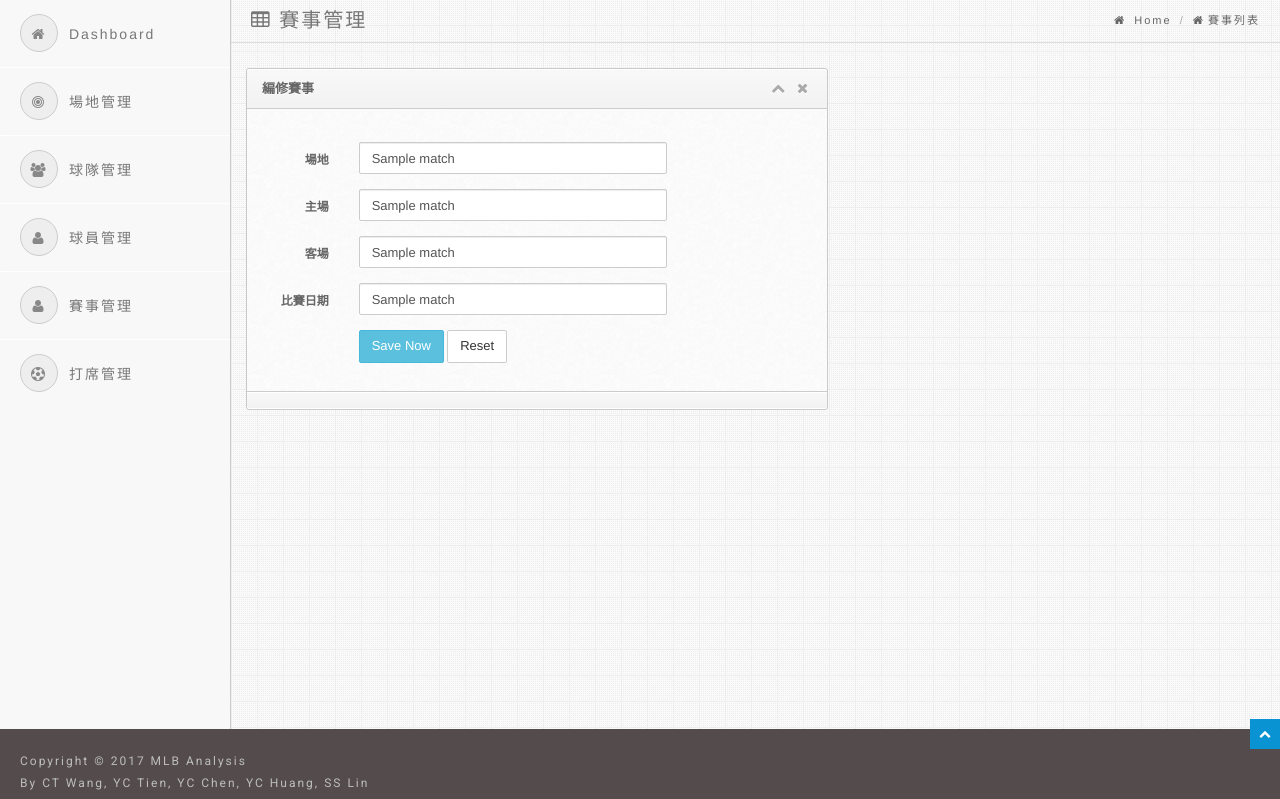
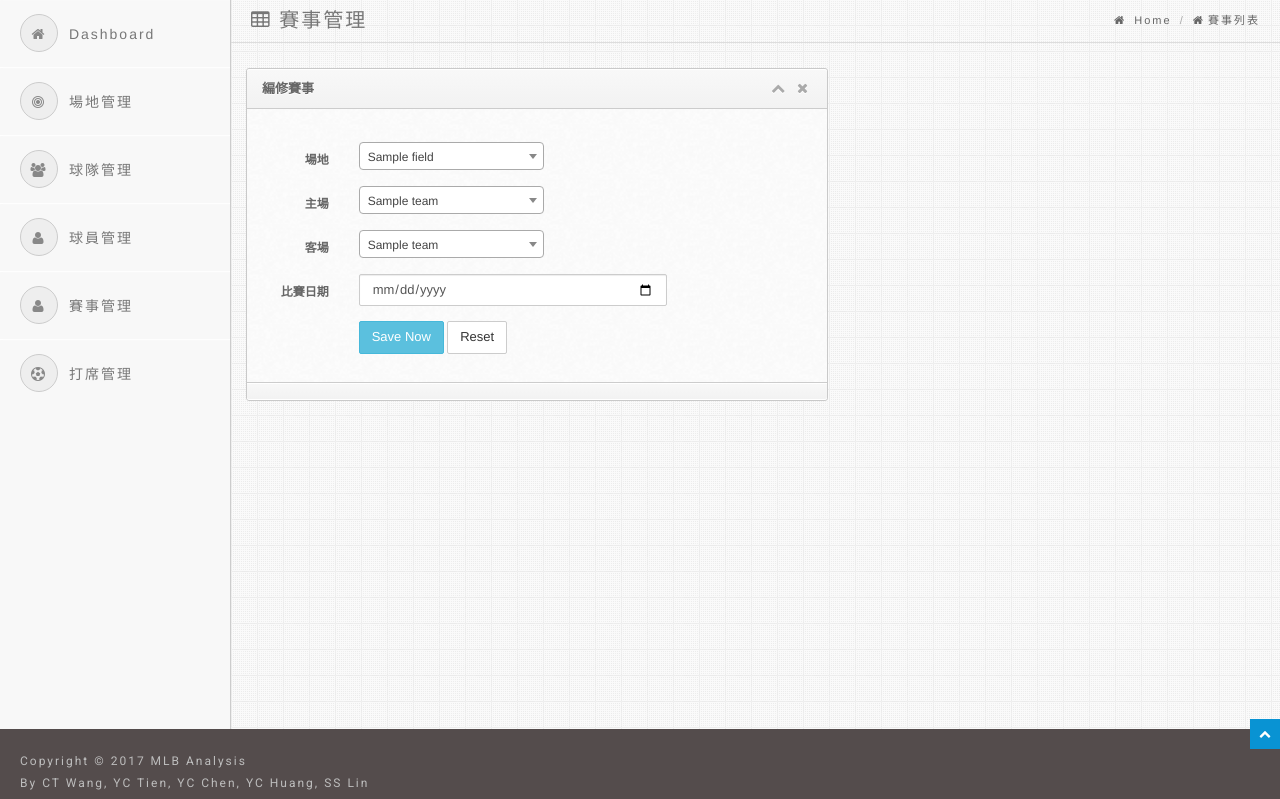
Before and after one commit to blazers08/data_model_project2, a Flask app: template project_name/templates/match/update.html in a window 1280 px wide. Shown: the part 51-850 px from the top of the page. Run offline with Flask 2, Linux system fonts and the light colour scheme; a user stored in the database is signed in; the template is opened without the code that fills it: most values are stand-ins (such as "Sample title", 1, 10 or a date in 2020); some libraries are stand-ins or nearby versions.

Commit message:
use select instead of user input value in match.create and match.update

```diff
--- a/project_name/templates/match/update.html
+++ b/project_name/templates/match/update.html
@@ -42,26 +42,44 @@
                                 <div class="form-group">
                                     <label class="control-label col-md-2" for="field_id"> 場地</label>
                                     <div class="col-md-7">
-                                        <input type="text" class="form-control" id="fieldname" name="name" value="{{ match[1] }}">
+                                        <select id="field_id" class="select2" name="field_id" aria-controls="data-table-2">
+                                            {% for field in fields %}
+                                            <option value="{{ field[0] }}" {%if field[0]==match[1]%}selected{%endif%}>
+                                                {{ field[1] }}
+                                            </option>
+                                            {% endfor %}
+                                        </select>
                                     </div>
                                 </div>
                                 <!-- ADdress -->
                                 <div class="form-group">
                                     <label class="control-label col-md-2" for="m_hometeam"> 主場</label>
                                     <div class="col-md-7">
-                                        <input type="text" class="form-control" id="fieldaddress" name="address" value="{{ match[2] }}">
+                                        <select id="m_hometeam" class="select2" name="m_hometeam" aria-controls="data-table-2">
+                                            {% for team in teams %}
+                                            <option value="{{ team[0] }}" {%if team[0]==match[2]%}selected{%endif%}>
+                                                {{ team[1] }}
+                                            </option>
+                                            {% endfor %}
+                                        </select>
                                     </div>
                                 </div>
                                 <div class="form-group">
                                     <label class="control-label col-md-2" for="m_awayteam"> 客場</label>
                                     <div class="col-md-7">
-                                        <input type="text" class="form-control" id="fieldaddress" name="address" value="{{ match[3] }}">
+                                        <select id="m_awayteam" class="select2" name="m_awayteam" aria-controls="data-table-2">
+                                            {% for team in teams %}
+                                            <option value="{{ team[0] }}" {%if team[0]==match[3]%}selected{%endif%}>
+                                                {{ team[1] }}
+                                            </option>
+                                            {% endfor %}
+                                        </select>
                                     </div>
                                 </div>
                                 <div class="form-group">
                                     <label class="control-label col-md-2" for="m_date"> 比賽日期</label>
                                     <div class="col-md-7">
-                                        <input type="text" class="form-control" id="fieldaddress" name="address" value="{{ match[4] }}">
+                                        <input type="date" class="form-control" id="m_date" name="m_date" placeholder="請輸入比賽日期" value="{{match[4]}}">
                                     </div>
                                 </div>
                                 <!-- Buttons -->
```
Also changed, not shown: project_name/templates/match/create.html (+19 -4 lines), project_name/views/match.py (+19 -2 lines).
